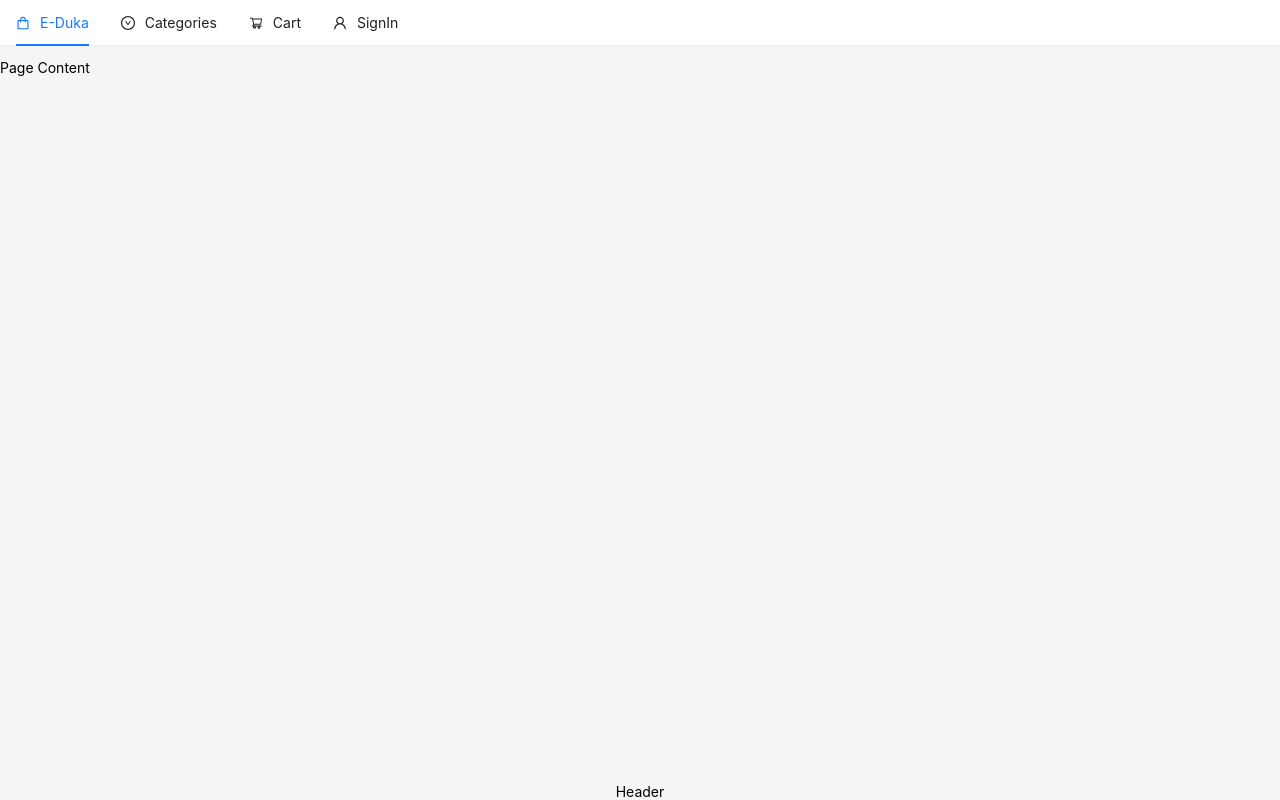
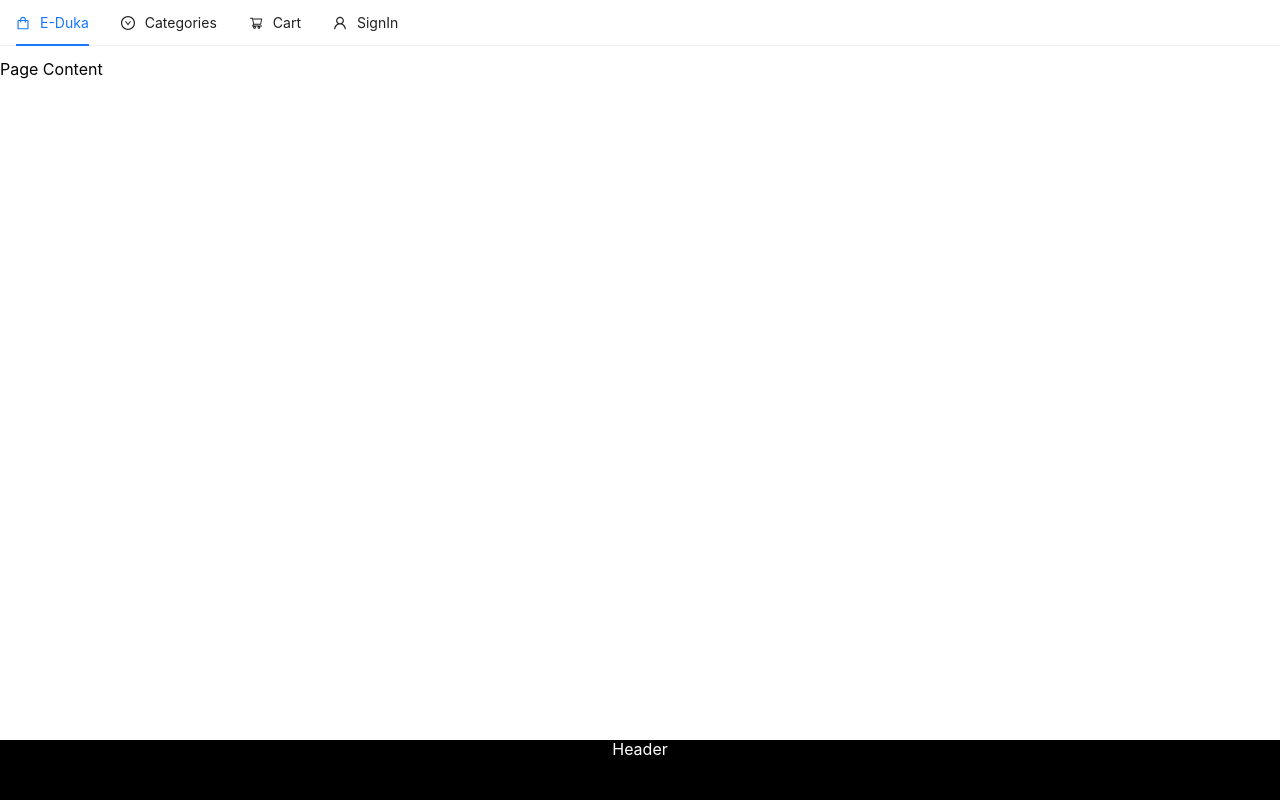
Before and after one commit to BrianWangila/E-Duka, a React (Create React App) app: page / in a window 1280 px wide. Built offline with nearby package versions, Linux system fonts and the light colour scheme.

Commit message:
style the components

```diff
--- a/src/App.css
+++ b/src/App.css
@@ -4,17 +4,6 @@
   flex-direction: column;
   width: 100vw;
   height: 100vh;
-}
-
-.App-logo {
-  height: 40vmin;
-  pointer-events: none;
-}
-
-@media (prefers-reduced-motion: no-preference) {
-  .App-logo {
-    animation: App-logo-spin infinite 20s linear;
-  }
 }
 
 .App-header {
@@ -47,7 +36,7 @@
 }
 
 /* page content */
-.page-content {
+.pageContent {
   display: flex;
   flex: 1;
   overflow-y: auto;
@@ -57,4 +46,5 @@
 .appFooter {
   height: 60px;
   background-color: black;
+  color: white;
 }
--- a/src/App.js
+++ b/src/App.js
@@ -1,18 +1,15 @@
 import React from "react";
 import "antd/dist/reset.css";
 import "./App.css";
-import { Layout } from "antd";
 import Header from "./components/Header";
 import PageContent from "./components/PageContent";
 import Footer from "./components/Footer";
 
 const App = () => (
   <div className="App">
-    <Layout className="layout">
-      <Header />
-      <PageContent />
-      <Footer />
-    </Layout>
+    <Header />
+    <PageContent />
+    <Footer />
   </div>
 );
 
--- a/src/components/Footer.js
+++ b/src/components/Footer.js
@@ -1,7 +1,7 @@
 import React from "react";
 
 const Footer = () => {
-  return <div className="app-footer">Header</div>;
+  return <div className="appFooter">Header</div>;
 };
 
 export default Footer;
--- a/src/components/PageContent.js
+++ b/src/components/PageContent.js
@@ -1,7 +1,7 @@
 import React from "react";
 
 const PageContent = () => {
-  return <div className="page-content">Page Content</div>;
+  return <div className="pageContent">Page Content</div>;
 };
 
 export default PageContent;
```
Also changed, not shown: src/logo.svg (deleted).
